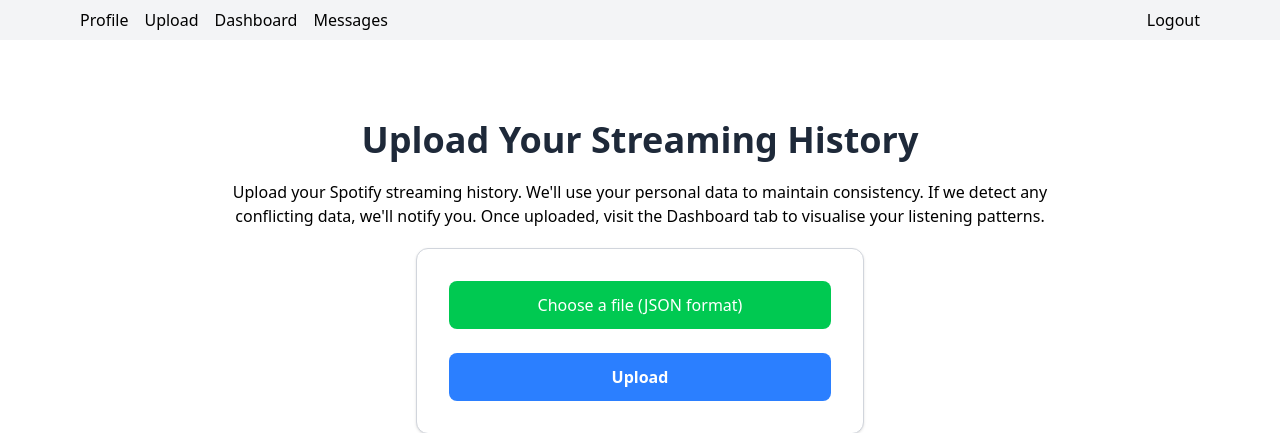
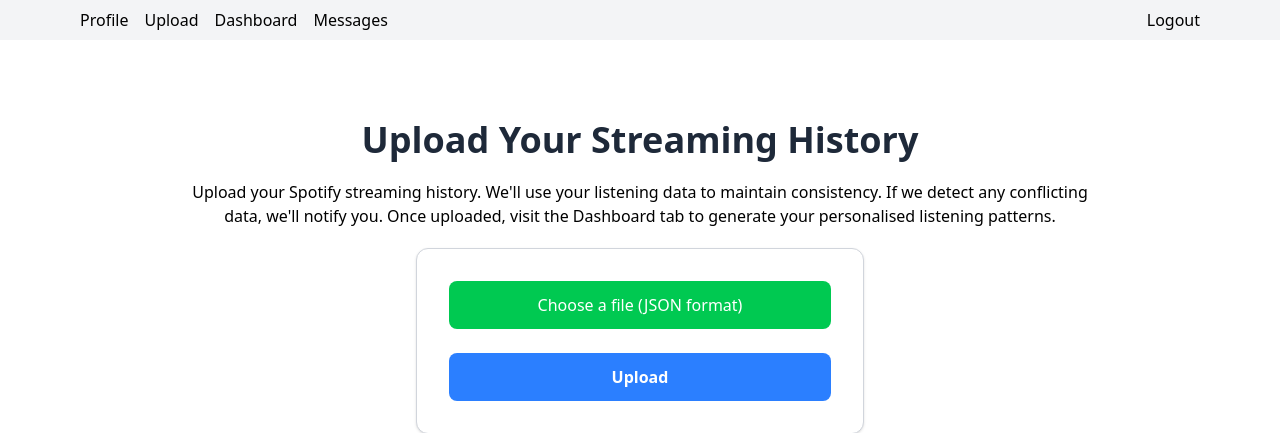
Before and after one commit to ErikaKK/cits5505_group_project, a Flask app: page /account/upload in a window 1280 px wide. Shown: the part 80-513 px from the top of the page. Run offline with Flask 3, Linux system fonts and the light colour scheme; the visitor is signed in with stand-in values (Sample User, id 1); parts of the project's set-up code (start-up, migrations or seed data) failed here and were passed over; some libraries are stand-ins or nearby versions.

Commit message:
Refining

```diff
--- a/app/templates/account/upload.html
+++ b/app/templates/account/upload.html
@@ -6,9 +6,9 @@
     Upload Your Streaming History
   </p>
   <p class="max-w-4xl">
-    Upload your Spotify streaming history. We'll use your personal data to
+    Upload your Spotify streaming history. We'll use your listening data to
     maintain consistency. If we detect any conflicting data, we'll notify you.
-    Once uploaded, visit the Dashboard tab to visualise your listening patterns.
+    Once uploaded, visit the Dashboard tab to generate your personalised listening patterns.
   </p>
   <div
     class="p-8 border border-gray-300 rounded-xl shadow-sm bg-white w-full max-w-md"
@@ -84,8 +84,8 @@
     <div>
       <h2 class="text-2xl font-semibold mb-2">3. Wait for Your Data</h2>
       <p>
-        This process may take some time. Spotify will send a .ZIP file to your
-        email once it's ready.
+        This process may take some time. Once ready, Spotify will send a .ZIP file to your
+        email containing your data.
       </p>
     </div>
 
@@ -94,8 +94,8 @@
         4. Download and Extract the Files
       </h2>
       <p>
-        When your data is ready, download the .ZIP file from the email and
-        extract it to get the .JSON file needed for upload here.
+        When you receive the email, download the .ZIP file and
+        extract it and upload your .JSON file here.
       </p>
     </div>
   </div>
--- a/app/templates/index.html
+++ b/app/templates/index.html
@@ -94,7 +94,7 @@
     </button>
   </form>
   <p class="text-red-500 hidden" id="callout">
-    Please enter correct Spotify track ID!
+    Please enter a valid Spotify track ID!
   </p>
 </div>
 <div class="flex items-center justify-center mb-10 hidden" id="result">
```
